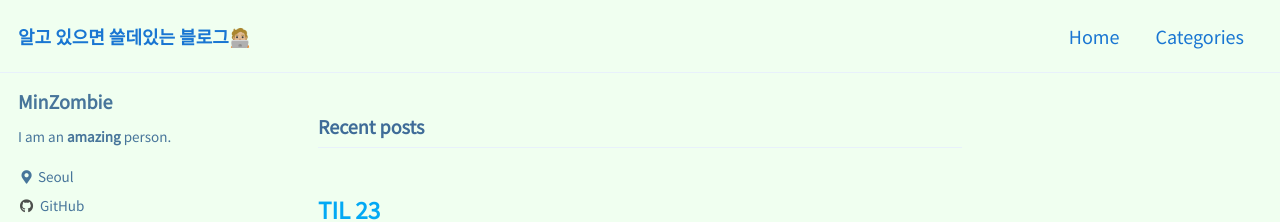
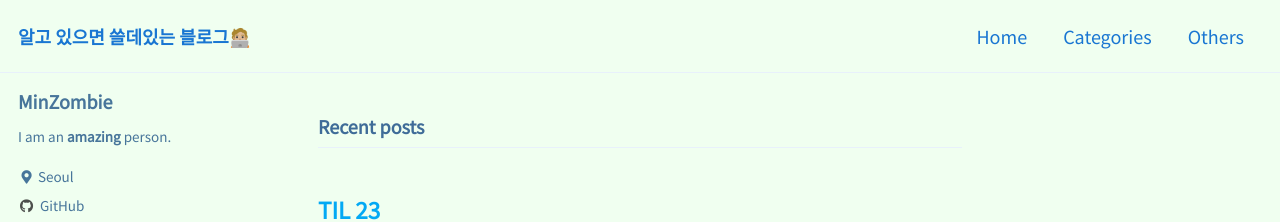
Before and after one commit to MinZombie/MinZombie.github.io, a Jekyll site: the page built from index.html, in a window 1280 px wide. Shown: the top 222 px of the page. Built offline with Jekyll 4.4.1, drawn with Linux system fonts in a browser that asks for light colours; cached includes are drawn as plain includes; the list of posts is cut into pages by our own code.

Commit message:
내비게이션 추가

```diff
--- a/_data/navigation.yml
+++ b/_data/navigation.yml
@@ -4,3 +4,5 @@ main:
     url: https://minzombie.github.io/
   - title: "Categories"
     url: /categories/
+  - title: "Others"
+    url: /others/
```
